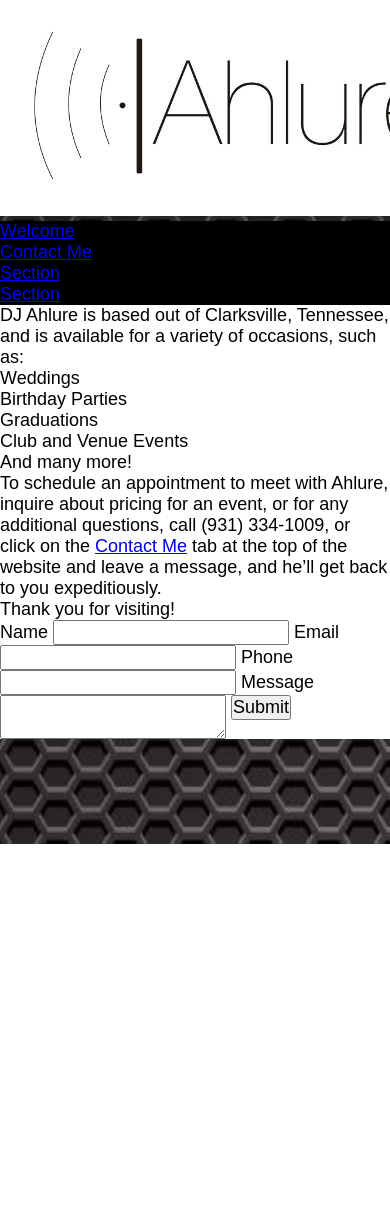
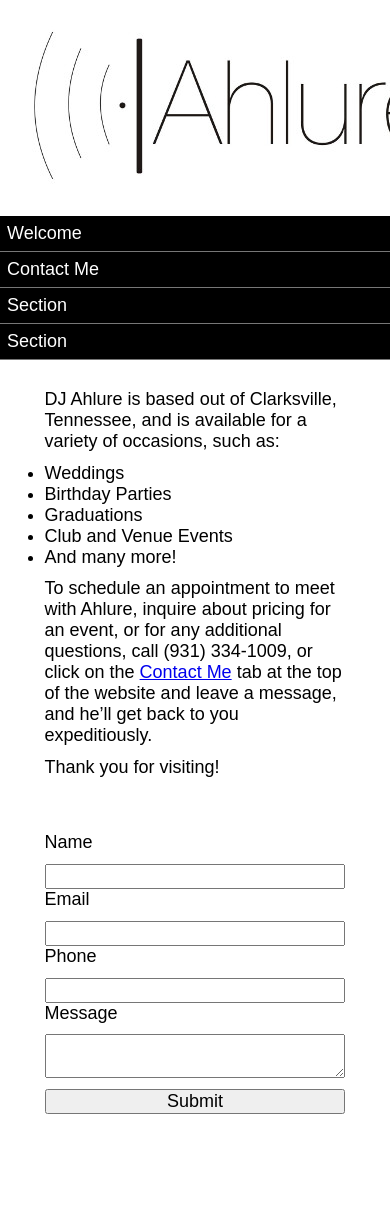
Before and after one commit to enlore/ahlure, a Flask app: template ahlure/templates/frontend/index.html in a window 390 px wide; the page is wider, and only the part inside the window is pictured. Before the commit the page ends 844 px from the top of that part, so only its background shows below. Run offline with Flask 2, Linux system fonts and the light colour scheme; the template is opened without the code that fills it, so the values that code supplies are empty, except form fields; form fields are guessed from the names that the template uses; parts of the project's set-up code (start-up, migrations or seed data) failed here and were passed over; some libraries are stand-ins or nearby versions.

Commit message:
Refine mobile layout

```diff
--- a/ahlure/static/css/style.css
+++ b/ahlure/static/css/style.css
@@ -11,12 +13,44 @@ body {
     background-size: cover;
 }
 
+img {
+    display: block;
+}
+
+.outer.wrapper .logo.wrapper {
+    width: 95%;
+}
+
 nav.tabs ul li {
     background: #000;
+    border-bottom: 1px solid #777;
+    outline: none;
+}
+
+nav.tabs ul li a {
+    color: #fff;
+    display: block;
+    padding: 7px;
+    text-decoration: none;
 }
 
 .content.inner {
     background: #fff;
+    padding: 1em;
+}
+
+.content.inner p,
+.content.inner ul,
+.content.inner form {
+    margin: 0.6em auto 0.4em auto;
+    width: 85%;
+}
+
+.content.inner form textarea,
+.content.inner form input {
+    display: block;
+    margin-top: 0.6em;
+    width: 100%;
 }
 
 @media screen and (min-width: 48em) {
```
Also changed, not shown: other parts of ahlure/static/css/style.css (+67 -6 lines).
